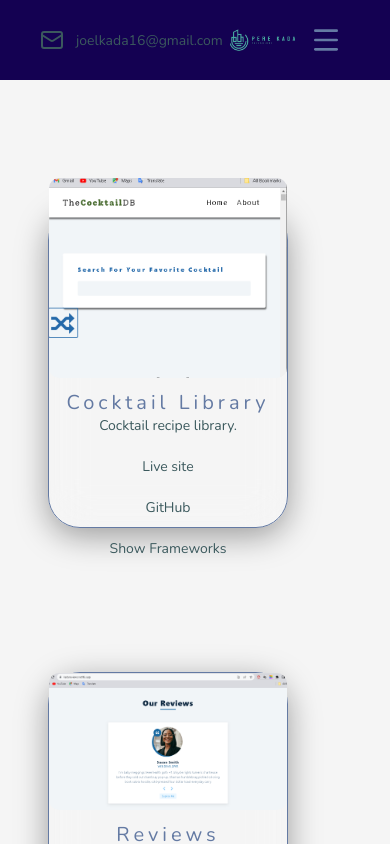
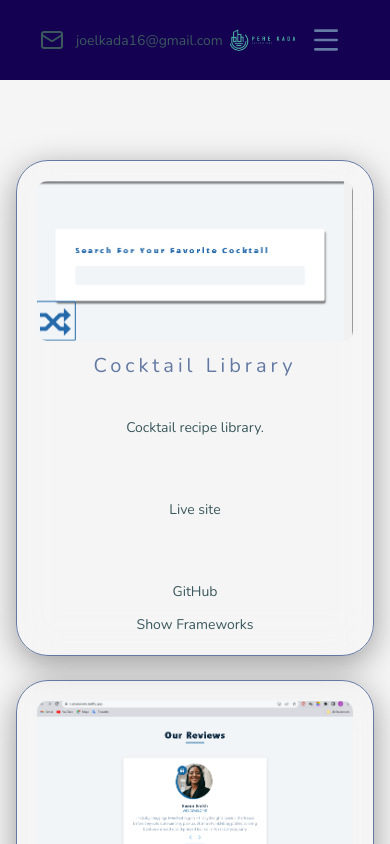
Before and after one commit to Perekada/portfolio, a Next.js app: page /works in a window 390 px wide. Shown: the top 844 px of the page. Built offline with nearby package versions, Linux system fonts and the light colour scheme; a web font is replaced by a local one.

Commit message:
Update project layout and styles; remove unused Resume component

```diff
--- a/app/(pages)/works/page.tsx
+++ b/app/(pages)/works/page.tsx
@@ -33,7 +33,7 @@ const page = () => {
 									height={160}
 								/>
 							) : null}
-							<h3>{project.text}</h3>
+							<h3 className='self-center flex'>{project.text}</h3>
 							{project.description ? <p>{project.description}</p> : null}
 							{liveUrl ? (
 								<p>
--- a/app/App.css
+++ b/app/App.css
@@ -1,4 +1,3 @@
-
 root {
     /* dark shades of primary color*/
     --clr-primary-1: hsl(205, 86%, 17%);
@@ -163,6 +162,7 @@ Route {
     border-radius: 10px;
     cursor: pointer;
 }
+
 .App {
     width: 100%;
     height: 100%;
@@ -526,62 +526,69 @@ span {
 
 /* Works Page */
 .works {
+    width: 100%;
     margin-top: 8rem;
 }
 
 .projects {
-
-    width: 90vw;
+    width: min(90%, 1170px);
     margin: 0 auto;
-    max-width: 1170px;
     display: grid;
-    grid-template-columns: repeat(3, 1fr);
-    gap: 3rem 2rem;
-    justify-items: center;
+    grid-template-columns: repeat(auto-fit, minmax(min(100%, 18rem), 1fr));
+    grid-auto-rows: 1fr;
+    gap: 1.5rem;
 }
 
 .project {
-    max-width: 95%;
-    width: 15rem;
-    height: 20rem;
-    margin: 3rem;
+    box-sizing: border-box;
+    width: 100%;
+    min-width: 0;
+    height: 31rem;
+    margin: 0;
+    padding: 1.25rem;
     border: 0.1rem solid;
     display: flex;
     flex-direction: column;
     align-items: center;
-    justify-content: center;
+    justify-content: flex-start;
+    gap: 0.75rem;
+    text-align: center;
+    overflow-wrap: anywhere;
+}
 
+.project h3 {
+    min-height: 2.6em;
+    margin: 0;
+    line-height: 1.3;
+}
+
+.project p {
+    margin: 0;
+    line-height: 1.5;
+}
+
+.project>p:has(a) {
+    margin-top: auto;
 }
 
 .project_img {
     object-fit: cover;
-    height: 200px;
+    height: 10rem;
     width: 100%;
+    flex: 0 0 10rem;
     border-radius: var(--radius);
     display: block;
 }
 
 @media screen and (max-width: 768px) {
     .projects {
-        width: 90vw;
-        margin: 0;
-        max-width: 40%;
-        display: grid;
-        grid-template-columns: repeat(2, 1fr);
-        gap: 3rem 2rem;
-        justify-items: center;
+        width: min(92%, 40rem);
     }
 }
 
 @media screen and (max-width: 420px) {
     .projects {
-        width: 90vw;
-        margin: 0;
-        max-width: 40%;
-        display: grid;
-        grid-template-columns: repeat(1, 1fr);
-        gap: 3rem 2rem;
-        justify-items: center;
+        width: calc(100% - 2rem);
     }
 }
 
--- a/app/components/Navbar.tsx
+++ b/app/components/Navbar.tsx
@@ -63,9 +63,6 @@ export const Navbar: FC = () => {
 							Resume
 						</Button>
 					</li>
-					<li style={{ display: 'none' }}>
-						<Resume />
-					</li>
 					<li>
 						<Link
 							href='/works'
--- a/app/components/Resume.js
+++ /dev/null
@@ -1,40 +0,0 @@
-import React from 'react'
-import { useGlobal } from '../Context';
-import resume from '../assets/Pere-Kada.pdf'
-import {UilGoogleDrive, UilDownloadAlt} from '@iconscout/react-unicons'
-
-
-const Resume = () => {
-
-  const{
-    openResume, setOpenResume
-  } = useGlobal()
-  return (
-		<div
-			onClick={() => {
-				setOpenResume(!openResume);
-			}}>
-			{openResume && (
-				<div className='popup-overlay'>
-					<div className='popup'>
-						<a href='https://drive.google.com/file/d/1IcidbSYAi7caIgGmUtKuL-1iuX29nhdw/view?usp=drivesdk'>
-							<button className='resume-btn'>
-								Open in Drive
-								<UilGoogleDrive />
-							</button>
-						</a>
-						<a
-							href={resume}
-							download>
-							<button className='resume-btn'>
-								Download CV <UilDownloadAlt />
-							</button>
-						</a>
-					</div>
-				</div>
-			)}
-		</div>
-	);
-}
-
-export default Resume
--- a/app/components/Resume.tsx
+++ b/app/components/Resume.tsx
@@ -30,7 +30,7 @@ const Resume: FC = () => {
              <HardDrive  className='ml-2 inline' size={18} />
             </button>
           </a>
-          <a href='/Joel_Kada.pdf' download>
+          <a href='/assets/Joel_Kada.pdf' download>
             <button className='resume-btn'>
               Download CV
               <Download className='ml-2 inline' size={18} />
```
